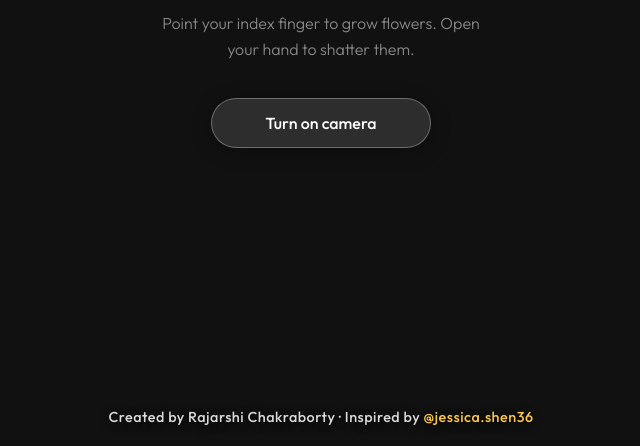
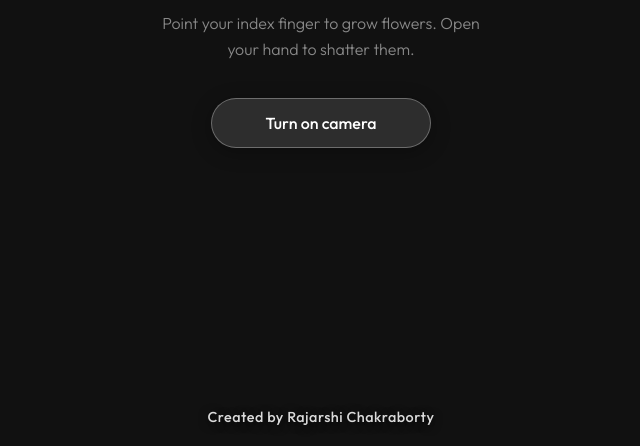
Before and after one commit to X5464/floral-aura, a website: page index.html in a window 1280 px wide. Shown: the part 354-800 px from the top of the page, without its empty margins (319-959 px from the left). Drawn offline with Linux system fonts and the light colour scheme.

Commit message:
Keep inspiration credit strictly in README.md, revert index.html and style.css footers to creator name only

```diff
--- a/index.html
+++ b/index.html
@@ -78,7 +78,7 @@
       </div>
     </div>
     <footer class="landing-footer">
-      <p>Created by Rajarshi Chakraborty · Inspired by <a href="https://instagram.com/jessica.shen36" target="_blank" rel="noopener">@jessica.shen36</a></p>
+      <p>Created by Rajarshi Chakraborty</p>
     </footer>
   </section>
 
@@ -95,7 +95,7 @@
 
     <!-- Creator Credit -->
     <footer class="app-credit">
-      <p>Created by Rajarshi Chakraborty · Inspired by <a href="https://instagram.com/jessica.shen36" target="_blank" rel="noopener">@jessica.shen36</a></p>
+      <p>Created by Rajarshi Chakraborty</p>
     </footer>
   </main>
 
--- a/style.css
+++ b/style.css
@@ -214,19 +214,6 @@ html, body {
   box-shadow: 0 4px 16px rgba(0, 0, 0, 0.4);
 }
 
-.landing-footer a,
-.app-credit a {
-  color: #f9c74f;
-  text-decoration: none;
-  font-weight: 500;
-  pointer-events: auto;
-  transition: opacity 0.2s ease;
-}
-
-.landing-footer a:hover,
-.app-credit a:hover {
-  opacity: 0.8;
-  text-decoration: underline;
 }
 
 @keyframes pulseDot {
```
